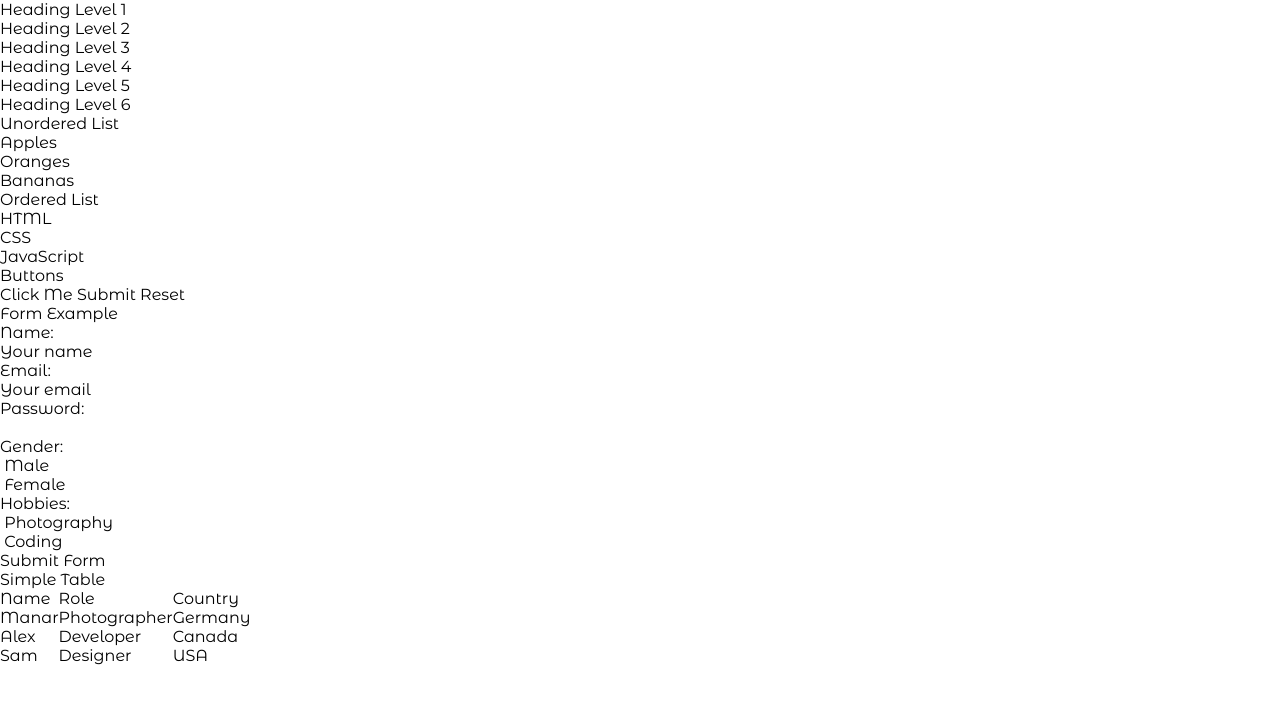
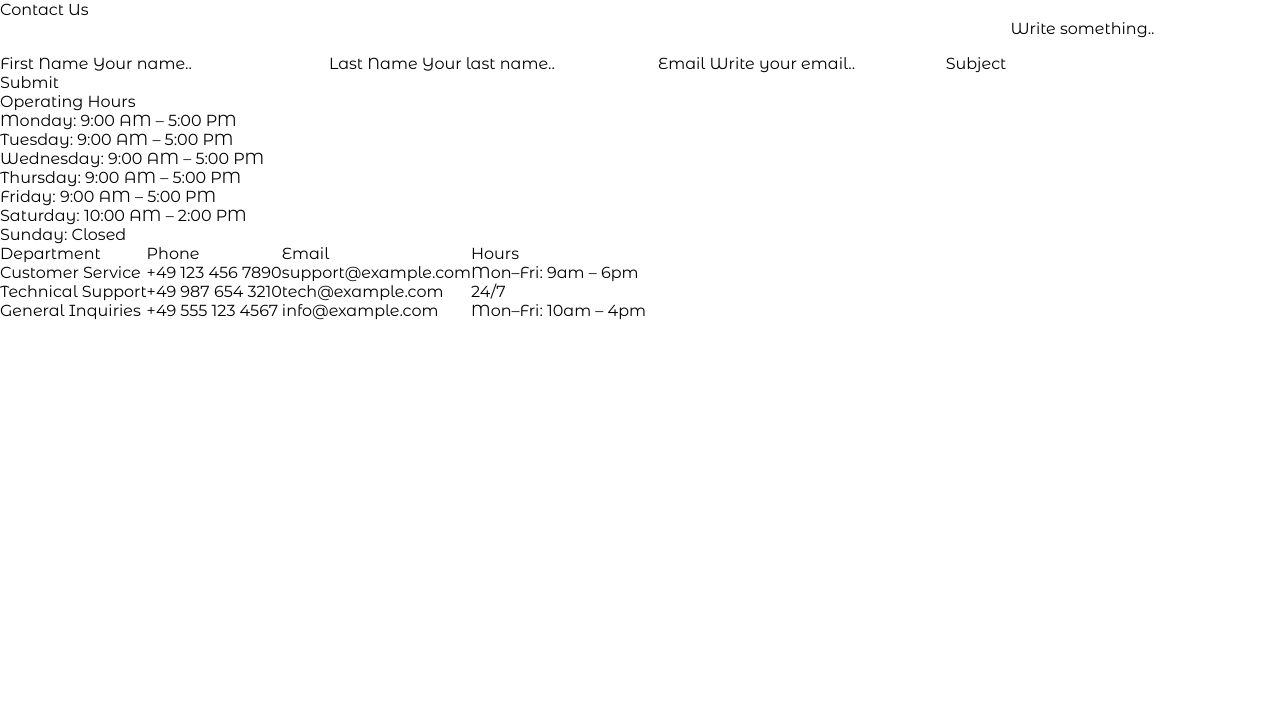
Before and after one commit to Manz977/CustomCSSFramework, a plain HTML site: page index.html in a window 1280 px wide. Drawn offline with Linux system fonts and the light colour scheme.

Commit message:
edited html

```diff
--- a/index.html
+++ b/index.html
@@ -7,89 +7,67 @@
 </head>
 <body>
   <div class="container">
-    <h1>Heading Level 1</h1>
-    <h2>Heading Level 2</h2>
-    <h3>Heading Level 3</h3>
-    <h4>Heading Level 4</h4>
-    <h5>Heading Level 5</h5>
-    <h6>Heading Level 6</h6>
+    <h1>Contact Us</h1>
 
-    <!-- Lists -->
-    <h2>Unordered List</h2>
+    <section class="contactUs">
+      <form action="">
+    <label for="fname">First Name</label>
+    <input type="text" id="fname" name="firstname" placeholder="Your name..">
+
+    <label for="lname">Last Name</label>
+    <input type="text" id="lname" name="lastname" placeholder="Your last name..">
+
+    <label for="lname">Email</label>
+    <input type="text" id="lname" name="email" placeholder="Write your email..">
+    <label for="subject">Subject</label>
+    <textarea id="subject" name="subject" placeholder="Write something.." style="height:50px"></textarea>
+    <button>Submit</button>
+  </form>
+  </section>
+
+    <section>
+  <h2>Operating Hours</h2>
   <ul>
-      <li>Apples</li>
-      <li>Oranges</li>
-      <li>Bananas</li>
+    <li>Monday: 9:00 AM – 5:00 PM</li>
+    <li>Tuesday: 9:00 AM – 5:00 PM</li>
+    <li>Wednesday: 9:00 AM – 5:00 PM</li>
+    <li>Thursday: 9:00 AM – 5:00 PM</li>
+    <li>Friday: 9:00 AM – 5:00 PM</li>
+    <li>Saturday: 10:00 AM – 2:00 PM</li>
+    <li>Sunday: Closed</li>
   </ul>
 
-    <h2>Ordered List</h2>
-    <ol>
-      <li>HTML</li>
-      <li>CSS</li>
-      <li>JavaScript</li>
-    </ol>
-
-    <!-- Buttons -->
-    <h2>Buttons</h2>
-    <button type="button">Click Me</button>
-    <button type="submit">Submit</button>
-    <button type="reset">Reset</button>
-
-    <!-- Form -->
-    <h2>Form Example</h2>
-    <form>
-      <label for="name">Name:</label><br/>
-      <input type="text" id="name" name="name" placeholder="Your name"><br/>
-
-      <label for="email">Email:</label><br/>
-      <input type="email" id="email" name="email" placeholder="Your email"><br/>
-
-      <label for="password">Password:</label><br/>
-      <input type="password" id="password" name="password"><br/>
-
-      <p>Gender:</p>
-      <input type="radio" id="male" name="gender" value="male">
-      <label for="male">Male</label><br/>
-      <input type="radio" id="female" name="gender" value="female">
-      <label for="female">Female</label><br/>
-
-      <p>Hobbies:</p>
-      <input type="checkbox" id="hobby1" name="hobby" value="Photography">
-      <label for="hobby1">Photography</label><br/>
-      <input type="checkbox" id="hobby2" name="hobby" value="Coding">
-      <label for="hobby2">Coding</label><br/>
-
-      <button type="submit">Submit Form</button>
-    </form>
-
-    <!-- Table -->
-    <h2>Simple Table</h2>
-    <table>
+  <table border="1" cellspacing="0" cellpadding="8">
     <thead>
       <tr>
-          <th>Name</th>
-          <th>Role</th>
-          <th>Country</th>
+        <th>Department</th>
+        <th>Phone</th>
+        <th>Email</th>
+        <th>Hours</th>
       </tr>
     </thead>
     <tbody>
       <tr>
-          <td>Manar</td>
-          <td>Photographer</td>
-          <td>Germany</td>
+        <td>Customer Service</td>
+        <td>+49 123 456 7890</td>
+        <td>support@example.com</td>
+        <td>Mon–Fri: 9am – 6pm</td>
       </tr>
       <tr>
-          <td>Alex</td>
-          <td>Developer</td>
-          <td>Canada</td>
+        <td>Technical Support</td>
+        <td>+49 987 654 3210</td>
+        <td>tech@example.com</td>
+        <td>24/7</td>
       </tr>
       <tr>
-          <td>Sam</td>
-          <td>Designer</td>
-          <td>USA</td>
+        <td>General Inquiries</td>
+        <td>+49 555 123 4567</td>
+        <td>info@example.com</td>
+        <td>Mon–Fri: 10am – 4pm</td>
       </tr>
     </tbody>
   </table>
+</section>
 </div>
 </body>
 </html>
```
Lines whose indentation alone changed are shown as unchanged.
